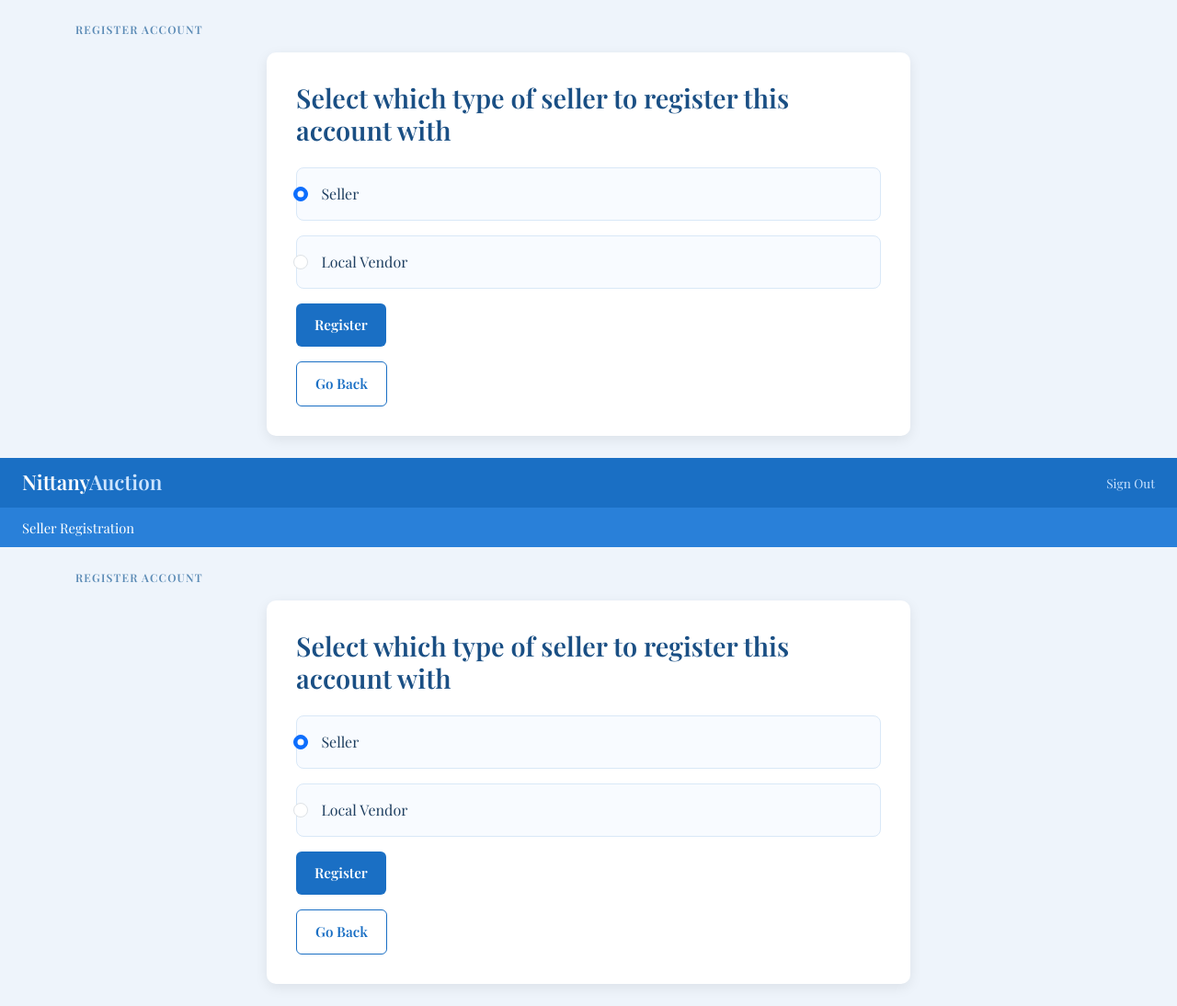
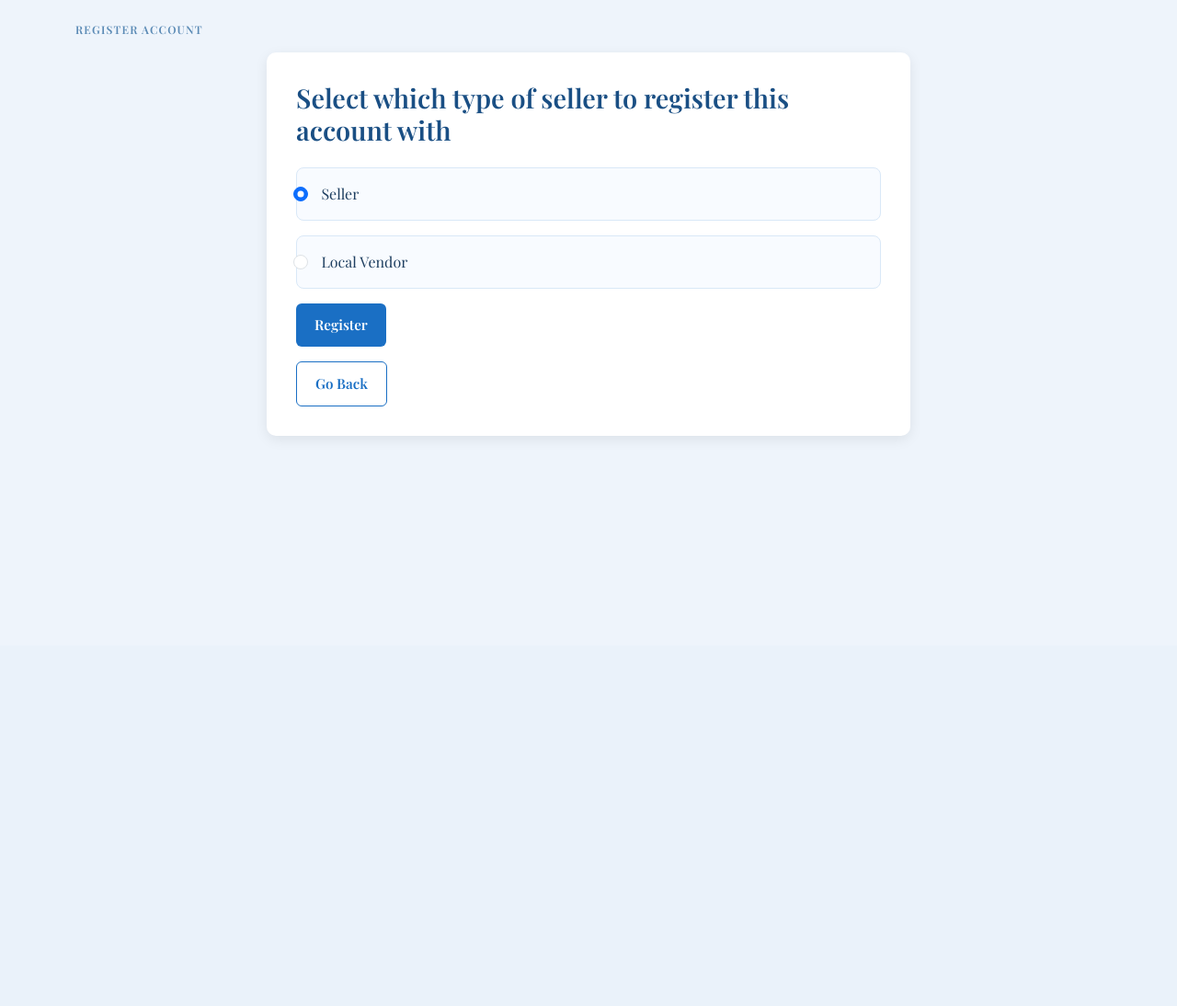
Before and after one commit to varshag425/CMSPSC-431W, a Flask app: page /seller_or_vendor.html in a window 1280 px wide. Shown: the part 98-1192 px from the top of the page at 92% size. After the commit the page ends 572 px from the top, so only its background shows below. Run offline with Flask 3, Linux system fonts and the light colour scheme; parts of the project's set-up code (start-up, migrations or seed data) failed here and were passed over.

Commit message:
HTML layout quick fix
Remove a duplicated HTML document block that was accidentally appended to the end of templates/seller_or_vendor.html (DOCTYPE, head, styles, nav, form, and extra body/html tags).

```diff
--- a/templates/seller_or_vendor.html
+++ b/templates/seller_or_vendor.html
@@ -190,196 +190,4 @@
 
     <script src="https://cdn.jsdelivr.net/npm/bootstrap@5.3.8/dist/js/bootstrap.bundle.min.js"></script>
 </body>
-</html><!DOCTYPE html>
-<html lang="en">
-<head>
-    <meta charset="UTF-8">
-    <meta name="viewport" content="width=device-width, initial-scale=1">
-    <title>Seller Registration — NittanyAuction</title>
-
-    <link href="https://fonts.googleapis.com/css2?family=Playfair+Display:wght@400;500;600;700&display=swap" rel="stylesheet">
-    <link href="https://cdn.jsdelivr.net/npm/bootstrap@5.3.8/dist/css/bootstrap.min.css" rel="stylesheet">
-
-    <style>
-        body {
-            background: #eef4fb;
-            font-family: 'Playfair Display', sans-serif;
-        }
-
-        .top-nav {
-            background: #1a6fc4;
-            padding: .65rem 1.5rem;
-            display: flex;
-            align-items: center;
-            justify-content: space-between;
-        }
-
-        .top-nav .brand {
-            color: #fff;
-            font-size: 1.4rem;
-            font-weight: 600;
-            text-decoration: none;
-        }
-
-        .top-nav .brand span {
-            color: #cce4ff;
-        }
-
-        .top-nav a.signout {
-            color: #cce4ff;
-            font-size: .85rem;
-            text-decoration: none;
-        }
-
-        .top-nav a.signout:hover {
-            color: #fff;
-        }
-
-        .welcome-bar {
-            background: #2980d9;
-            color: #fff;
-            padding: .65rem 1.5rem;
-            font-size: .92rem;
-        }
-
-        .welcome-bar strong {
-            color: #d6ecff;
-        }
-
-        .section-title {
-            font-size: .75rem;
-            letter-spacing: .1em;
-            text-transform: uppercase;
-            color: #5a8ab5;
-            margin-bottom: 1rem;
-            font-weight: 600;
-        }
-
-        .card-box {
-            background: #ffffff;
-            border-radius: 10px;
-            padding: 2rem;
-            box-shadow: 0 4px 14px rgba(0, 0, 0, 0.08);
-            max-width: 700px;
-            margin: 0 auto;
-        }
-
-        .page-heading {
-            font-size: 1.8rem;
-            font-weight: 600;
-            color: #1a4f84;
-            margin-bottom: 1.5rem;
-        }
-
-        .form-check {
-            background: #f8fbff;
-            border: 1px solid #d9e8f7;
-            border-radius: 8px;
-            padding: 1rem 1.25rem;
-            margin-bottom: 1rem;
-        }
-
-        .form-check-label {
-            font-size: 1rem;
-            color: #1f3f60;
-            margin-left: .4rem;
-        }
-
-        .btn-blue {
-            background: #1a6fc4;
-            border: none;
-            color: #fff;
-            font-weight: 600;
-            font-size: .95rem;
-            padding: .75rem 1.25rem;
-            border-radius: 6px;
-            text-decoration: none;
-            transition: background .2s;
-        }
-
-        .btn-blue:hover {
-            background: #155a9e;
-            color: #fff;
-        }
-
-        .btn-outline-blue {
-            background: #fff;
-            border: 1px solid #1a6fc4;
-            color: #1a6fc4;
-            font-weight: 600;
-            font-size: .95rem;
-            padding: .75rem 1.25rem;
-            border-radius: 6px;
-            text-decoration: none;
-            transition: all .2s;
-        }
-
-        .btn-outline-blue:hover {
-            background: #eaf3fc;
-            color: #155a9e;
-            border-color: #155a9e;
-        }
-
-        .error-text {
-            color: #c0392b;
-            margin-top: 1rem;
-            font-size: .95rem;
-            font-weight: 500;
-        }
-    </style>
-</head>
-<body>
-
-    <!-- NAV -->
-    <div class="top-nav">
-        <a class="brand" href="/">Nittany<span>Auction</span></a>
-        <a href="/" class="signout">Sign Out</a>
-    </div>
-
-    <!-- WELCOME BAR -->
-    <div class="welcome-bar">
-        Seller Registration
-    </div>
-
-    <!-- PAGE CONTENT -->
-    <div class="container py-4">
-        <p class="section-title">Register Account</p>
-
-        <div class="card-box">
-            <h1 class="page-heading">Select which type of seller to register this account with</h1>
-
-            <form method="POST">
-                <div class="form-check">
-                    <input class="form-check-input" type="radio" name="seller_role" id="seller" value="seller" checked>
-                    <label class="form-check-label" for="seller">
-                        Seller
-                    </label>
-                </div>
-
-                <div class="form-check">
-                    <input class="form-check-input" type="radio" name="seller_role" id="local_vendor" value="local_vendor">
-                    <label class="form-check-label" for="local_vendor">
-                        Local Vendor
-                    </label>
-                </div>
-
-                <div class="d-flex gap-2 mt-3">
-                    <button type="submit" class="btn-blue">Register</button>
-                </div>
-            </form>
-
-            <form action="/registration.html" method="GET" class="mt-3">
-                <button type="submit" name="go_back" value="go_back" class="btn-outline-blue">
-                    Go Back
-                </button>
-            </form>
-
-            {% if error %}
-                <p class="error-text">{{ error }}</p>
-            {% endif %}
-        </div>
-    </div>
-
-    <script src="https://cdn.jsdelivr.net/npm/bootstrap@5.3.8/dist/js/bootstrap.bundle.min.js"></script>
-</body>
 </html>
```
